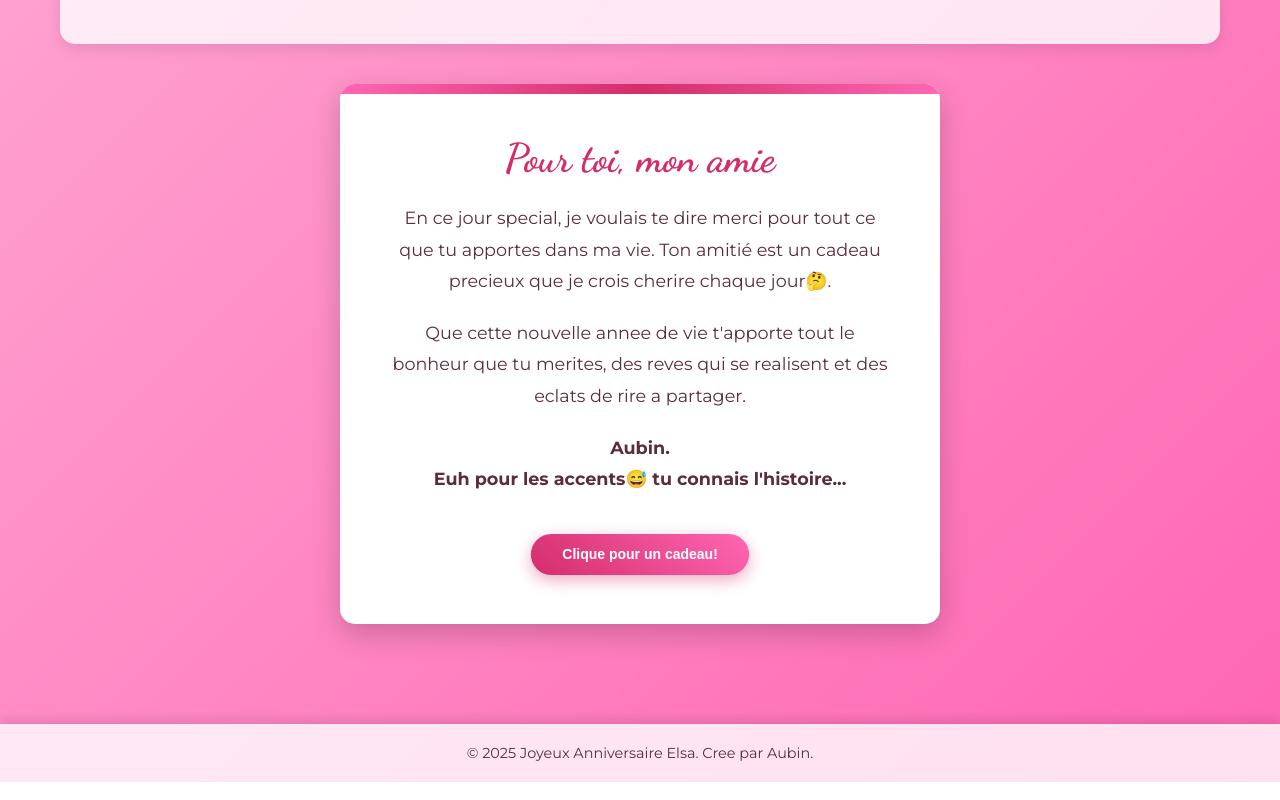
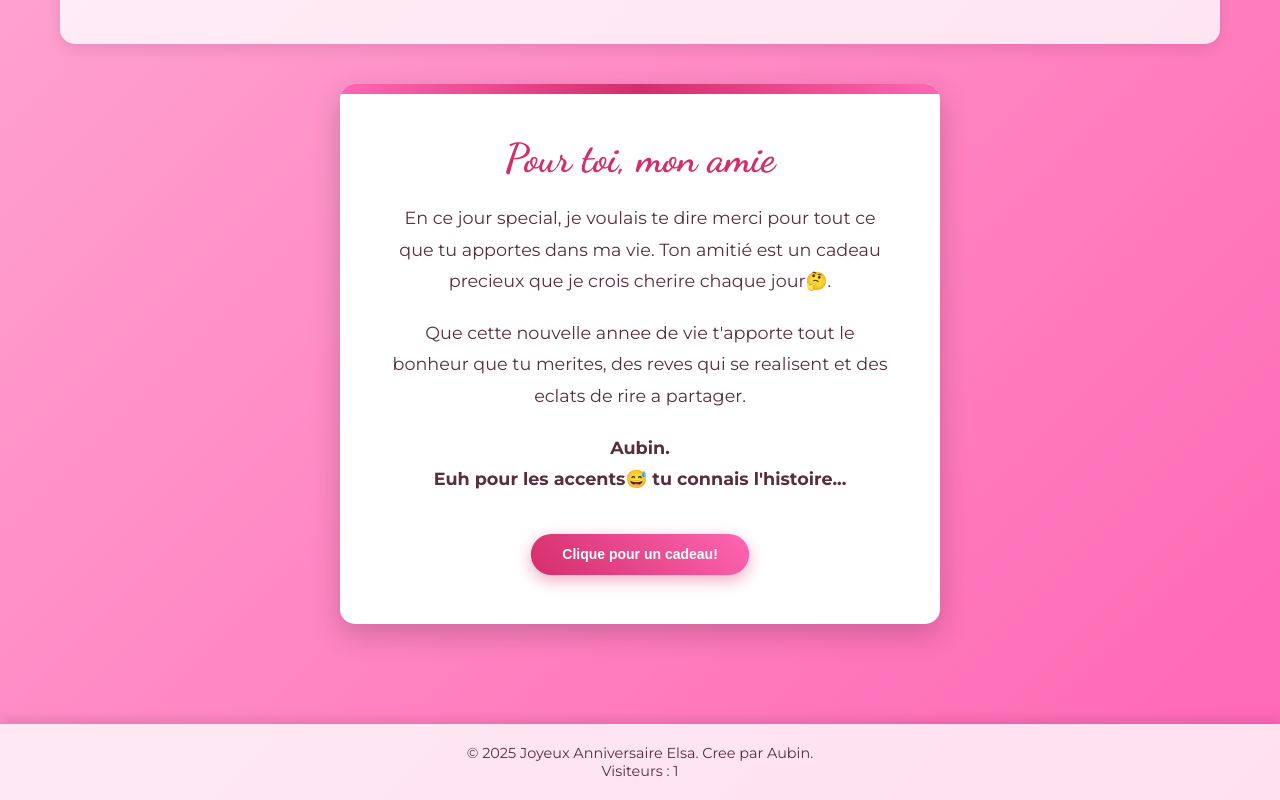
Before and after one commit to aubin-pierre7/Elsa, a plain HTML site: page index.html in a window 1280 px wide. Shown: the part 1520-2320 px from the top of the page. Drawn offline with Linux system fonts and the light colour scheme.

Commit message:
Modifications d'index.html et de script.js

```diff
--- a/index.html
+++ b/index.html
@@ -132,6 +132,7 @@
 
     <footer>
         <p>&copy; 2025 Joyeux Anniversaire Elsa. Cree par Aubin.</p>
+        <p id="visitor-counter">Visiteurs : 0</p>
     </footer>
 
 <script src="script.js"></script>
--- a/script.js
+++ b/script.js
@@ -135,3 +135,9 @@
             const colors = ['#ff0000', '#00ff00', '#0000ff', '#ffff00', '#ff00ff', '#00ffff', '#ff9900'];
             return colors[Math.floor(Math.random() * colors.length)];
         }
+
+        // Compteur de visiteurs
+let visitors = localStorage.getItem('visitors') || 0; // Récupérer le compteur depuis le stockage local
+visitors++; // Incrémenter le compteur
+localStorage.setItem('visitors', visitors); // Sauvegarder le nouveau compteur
+document.getElementById('visitor-counter').textContent = `Visiteurs : ${visitors}`; // Afficher le compteur
```
